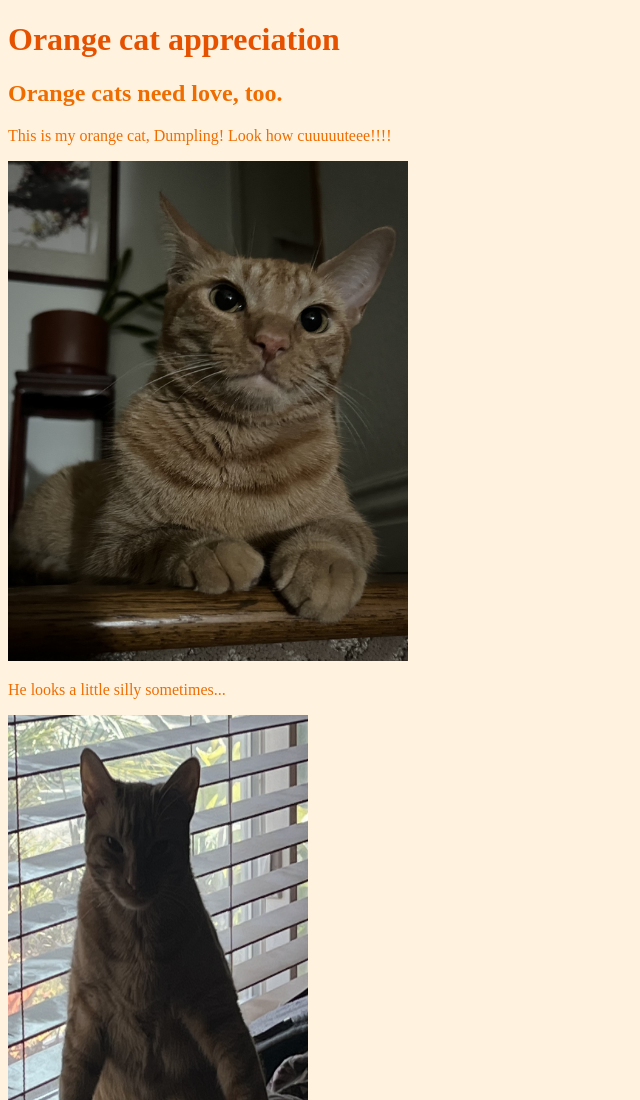
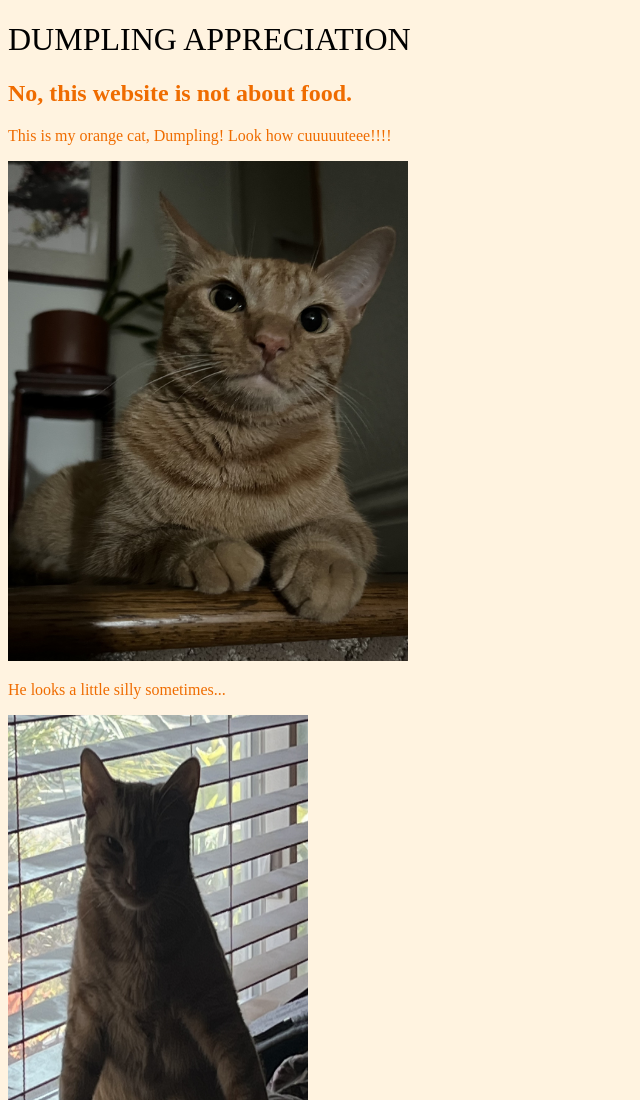
Before and after one commit to abigaildawnb/abigaildawnb.github.io, a plain HTML site: page index.html in a window 1280 px wide. Shown: the top 1100 px of the page, without its empty margins (0-640 px from the left). Drawn offline with Linux system fonts and the light colour scheme.

Commit message:
Update index.html

```diff
--- a/index.html
+++ b/index.html
@@ -5,8 +5,8 @@
     <title>I Love Cats!</title>
   </head>
   <body>
-    <h1>Orange cat appreciation</h1>
-    <h2>Orange cats need love, too.</h2>
+    <h1>DUMPLING APPRECIATION</h1>
+    <h2>No, this website is not about food.</h2>
     <p>This is my orange cat, Dumpling! Look how cuuuuuteee!!!!</p>
     <img src="IMG_6454 (1).jpg" alt="Cute Dumpling" width="400" height="500"/>
     <p>He looks a little silly sometimes...</p>
@@ -15,8 +15,17 @@
     <a href="https://www.cat-lovers-only.com/">Visit Cat Lovers Only!</a>
   </body>
   <style>
+    @font-face {
+      font-family: "Codigra";
+      src: url("https://dl.dafont.com/dl/?f=codigra")
+    }
     body {background:#FFF3E0}
-    h1 {color:#E65100}
+    h1 {
+      color:#E65100
+      font-family: 'Codigra';
+      font-weight:normal;
+      font-style:normal;
+    }
     h2 {color:#EF6C00}
     p {color:#EF6C00}
   </style>
```
